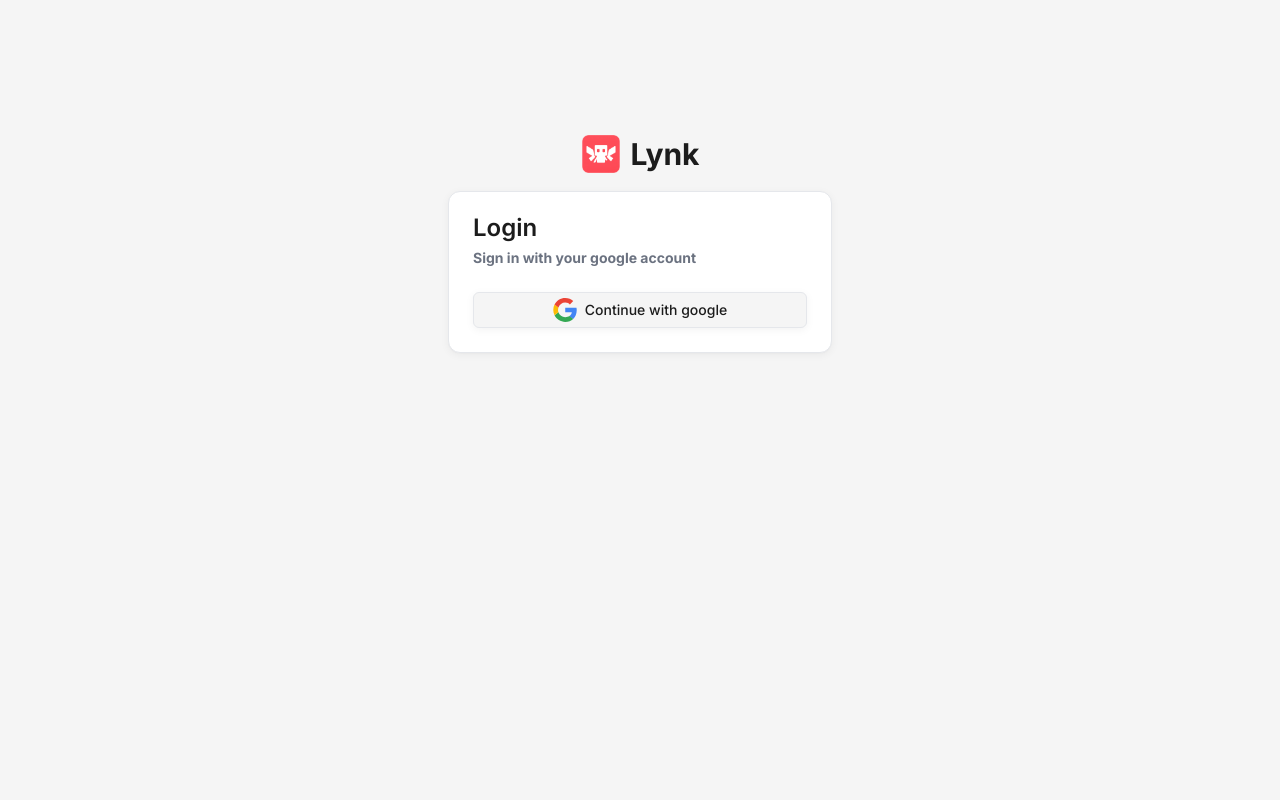
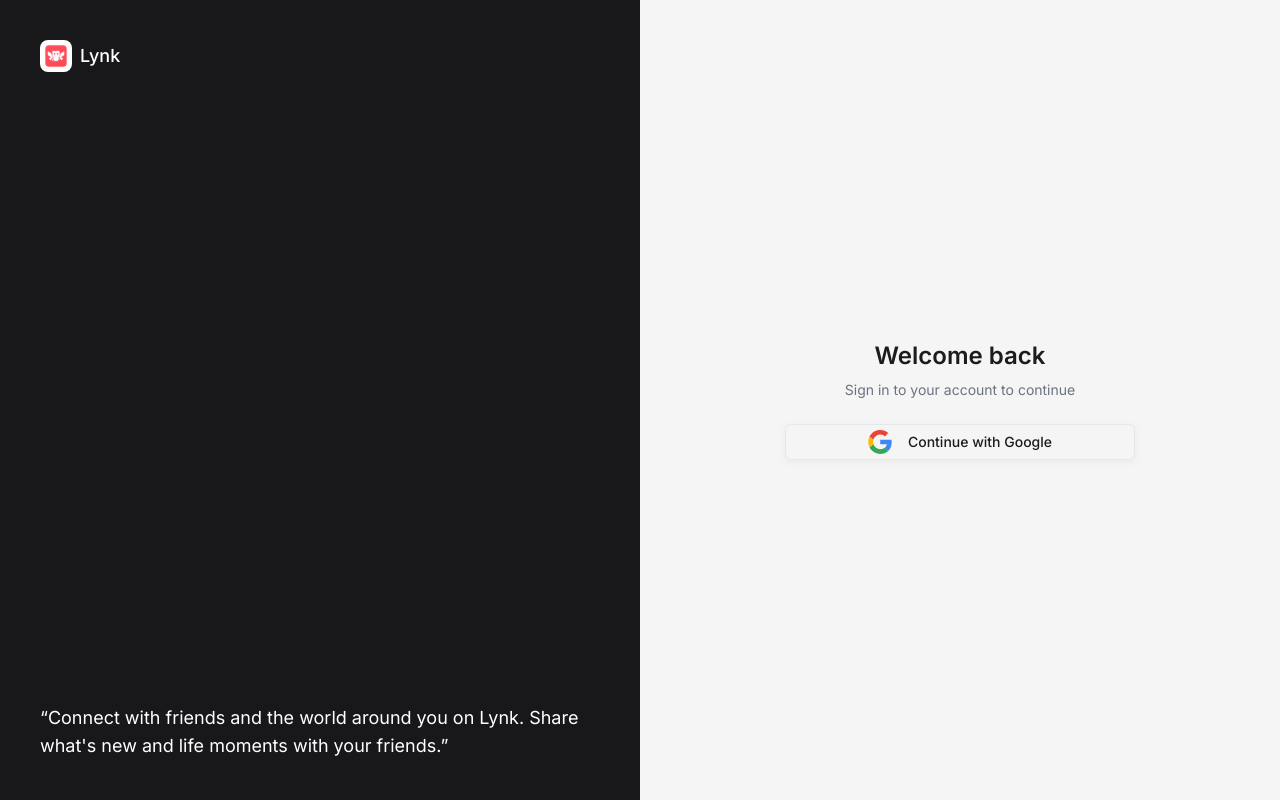
Before and after one commit to nourist/Lynk-Social, a Next.js app: page /login in a window 1280 px wide. Built offline with nearby package versions, Linux system fonts and the light colour scheme; no server answers.

Commit message:
feat: redesign login page

```diff
--- a/src/app/login/page.tsx
+++ b/src/app/login/page.tsx
@@ -4,7 +4,6 @@
 import { useCallback } from 'react';
 
 import { Button } from '~/components/ui/button';
-import { Card, CardContent, CardDescription, CardHeader, CardTitle } from '~/components/ui/card';
 import { createClient } from '~/lib/supabase/client';
 
 const Login = () => {
@@ -20,23 +19,35 @@
 	}, [supabase]);
 
 	return (
-		<div className="absolute top-1/6 left-1/2 flex w-sm -translate-x-1/2 flex-col gap-4">
-			<div className="flex items-center justify-center gap-2 text-3xl font-bold">
-				<Image src="/logo.png" alt="logo" width={42} height={42} />
-				Lynk
+		<div className="relative container grid h-screen flex-col items-center justify-center lg:max-w-none lg:grid-cols-2 lg:px-0">
+			<div className="bg-muted relative hidden h-full flex-col p-10 text-white lg:flex dark:border-r">
+				<div className="absolute inset-0 bg-zinc-900" />
+				<div className="relative z-20 flex items-center text-lg font-medium">
+					<div className="mr-2 flex h-8 w-8 items-center justify-center rounded-lg bg-white p-1">
+						<Image src="/logo.png" alt="logo" width={32} height={32} />
+					</div>
+					Lynk
+				</div>
+				<div className="relative z-20 mt-auto">
+					<blockquote className="space-y-2">
+						<p className="text-lg">&ldquo;Connect with friends and the world around you on Lynk. Share what&apos;s new and life moments with your friends.&rdquo;</p>
+					</blockquote>
+				</div>
 			</div>
-			<Card className="flex-1">
-				<CardHeader className="text-2xl font-bold">
-					<CardTitle>Login</CardTitle>
-					<CardDescription>Sign in with your google account</CardDescription>
-				</CardHeader>
-				<CardContent>
-					<Button variant="outline" className="w-full" onClick={handleLogin}>
-						<Image src="/google-logo.svg" alt="google logo" width={24} height={24} />
-						Continue with google
-					</Button>
-				</CardContent>
-			</Card>
+			<div className="lg:p-8">
+				<div className="mx-auto flex w-full flex-col justify-center space-y-6 sm:w-[350px]">
+					<div className="flex flex-col space-y-2 text-center">
+						<h1 className="text-2xl font-semibold tracking-tight">Welcome back</h1>
+						<p className="text-muted-foreground text-sm">Sign in to your account to continue</p>
+					</div>
+					<div className="grid gap-6">
+						<Button variant="outline" type="button" disabled={false} onClick={handleLogin}>
+							<Image src="/google-logo.svg" alt="google logo" width={24} height={24} className="mr-2" />
+							Continue with Google
+						</Button>
+					</div>
+				</div>
+			</div>
 		</div>
 	);
 };
```
